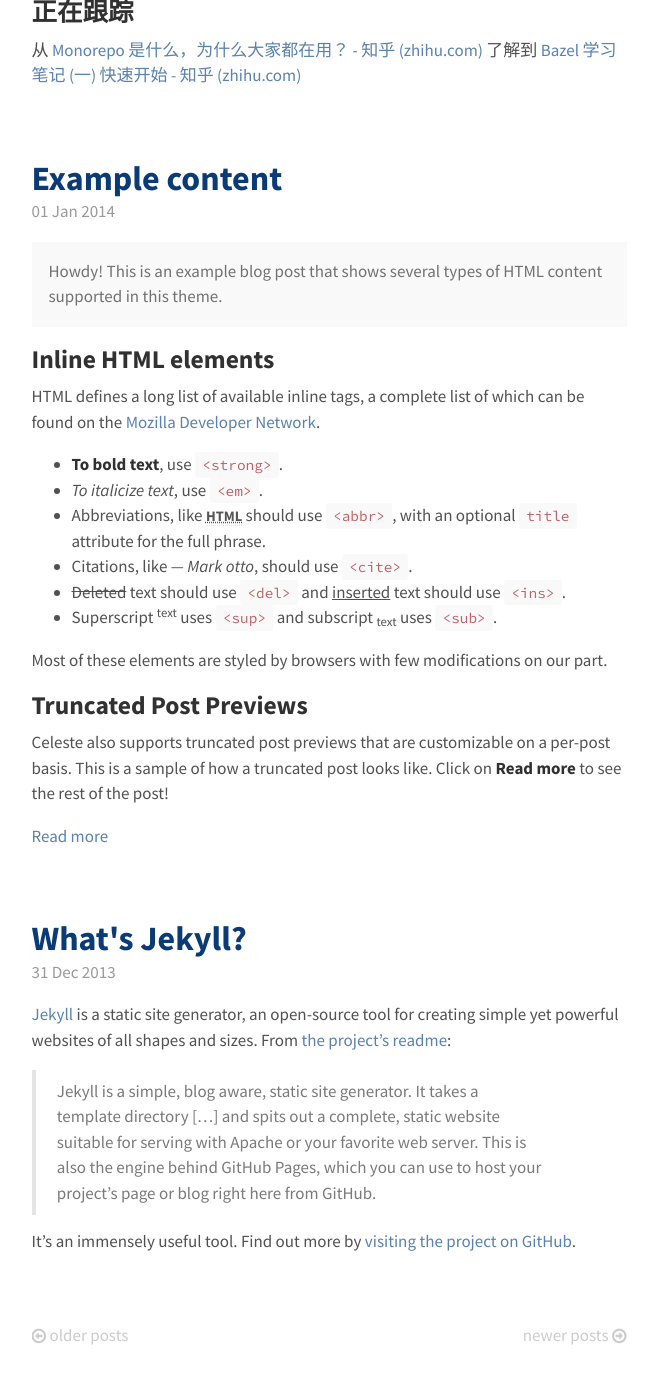
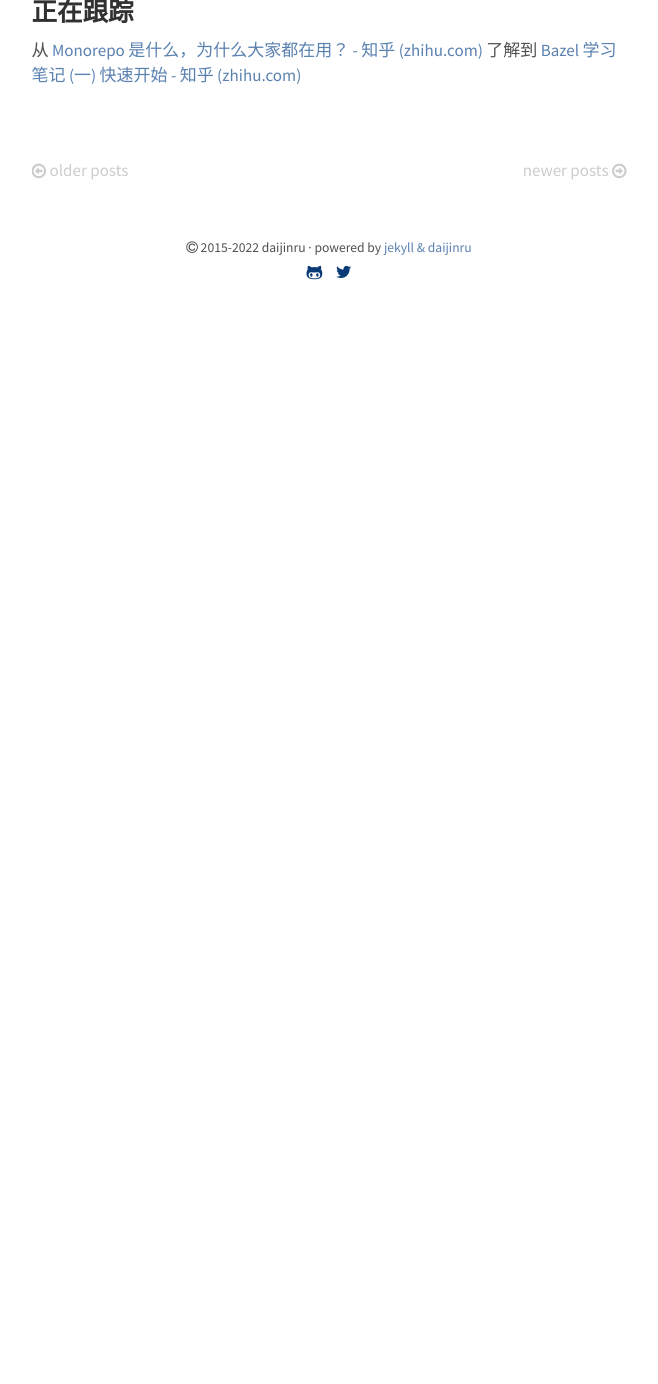
Before and after one commit to daijinru/daijinru.github.io, a Jekyll site: the page built from blog/index.html, in a window 1280 px wide and 1400 px high, scrolled down 211 px. Shown: the top 1384 px of the window, without its empty margins (311-969 px from the left). Built offline with Jekyll 4.4.1, drawn with Linux system fonts in a browser that asks for light colours; the list of posts is cut into pages by our own code; after the commit the page ends 900 px from its top, so only the background shows below that.

Commit message:
:pencil: 20220809 upd 02

```diff
--- a/blog/_posts/2013-12-31-whats-jekyll.md
+++ /dev/null
@@ -1,10 +0,0 @@
----
-layout: post
-title: What's Jekyll?
----
-
-[Jekyll](http://jekyllrb.com) is a static site generator, an open-source tool for creating simple yet powerful websites of all shapes and sizes. From [the project's readme](https://github.com/jekyll/jekyll/blob/master/README.markdown):
-
-> Jekyll is a simple, blog aware, static site generator. It takes a template directory [...] and spits out a complete, static website suitable for serving with Apache or your favorite web server. This is also the engine behind GitHub Pages, which you can use to host your project’s page or blog right here from GitHub.
-
-It's an immensely useful tool. Find out more by [visiting the project on GitHub](https://github.com/jekyll/jekyll).
--- a/blog/_posts/2014-01-01-example-content.md
+++ /dev/null
@@ -1,180 +0,0 @@
----
-layout: post
-title: Example content
-truncated_preview: true
-excerpt_separator: <!--more-->
----
-
-<div class="message">
-  Howdy! This is an example blog post that shows several types of HTML content supported in this theme.
-</div>
-
-## Inline HTML elements
-
-HTML defines a long list of available inline tags, a complete list of which can be found on the [Mozilla Developer Network](https://developer.mozilla.org/en-US/docs/Web/HTML/Element).
-
-- **To bold text**, use `<strong>`.
-- *To italicize text*, use `<em>`.
-- Abbreviations, like <abbr title="HyperText Markup Langage">HTML</abbr> should use `<abbr>`, with an optional `title` attribute for the full phrase.
-- Citations, like <cite>&mdash; Mark otto</cite>, should use `<cite>`.
-- <del>Deleted</del> text should use `<del>` and <ins>inserted</ins> text should use `<ins>`.
-- Superscript <sup>text</sup> uses `<sup>` and subscript <sub>text</sub> uses `<sub>`.
-
-Most of these elements are styled by browsers with few modifications on our part.
-
-## Truncated Post Previews
-
-Celeste also supports truncated post previews that are customizable on a per-post basis. This is a sample of how a truncated post looks like. Click on **Read more** to see the rest of the post!
-
-<!--more-->
-
-More details on how to use truncated post previews are in the [v1.4.0 release notes](https://github.com/nicoelayda/celeste/releases/tag/v1.4.0).
-
------
-
-Cum sociis natoque penatibus et magnis <a href="#">dis parturient montes</a>, nascetur ridiculus mus. *Aenean eu leo quam.* Pellentesque ornare sem lacinia quam venenatis vestibulum. Sed posuere consectetur est at lobortis. Cras mattis consectetur purus sit amet fermentum.
-
-> Curabitur blandit tempus porttitor. Nullam quis risus eget urna mollis ornare vel eu leo. Nullam id dolor id nibh ultricies vehicula ut id elit.
-
-Etiam porta **sem malesuada magna** mollis euismod. Cras mattis consectetur purus sit amet fermentum. Aenean lacinia bibendum nulla sed consectetur.
-
-## Footnotes
-
-Footnotes are supported as part of the Markdown syntax. Here's one in action. Clicking this number[^fn-sample_footnote] will lead you to a footnote. The syntax looks like:
-
-{% highlight text %}
-Clicking this number[^fn-sample_footnote]
-{% endhighlight %}
-
-Each footnote needs the `^fn-` prefix and a unique ID to be referenced for the footnoted content. The syntax for that list looks something like this:
-
-{% highlight text %}
-[^fn-sample_footnote]: Handy! Now click the return link to go back.
-{% endhighlight %}
-
-You can place the footnoted content wherever you like. Markdown parsers should properly place it at the bottom of the post.
-
-## Heading
-
-Vivamus sagittis lacus vel augue rutrum faucibus dolor auctor. Duis mollis, est non commodo luctus, nisi erat porttitor ligula, eget lacinia odio sem nec elit. Morbi leo risus, porta ac consectetur ac, vestibulum at eros.
-
-### Code
-
-Inline code is available with the `<code>` element. Snippets of multiple lines of code are supported through [rouge](https://github.com/jneen/rouge). Longer lines will automatically scroll horizontally when needed.
-
-{% highlight js %}
-// Example can be run directly in your JavaScript console
-
-// Create a function that takes two arguments and returns the sum of those arguments
-var adder = new Function("a", "b", "return a + b");
-
-// Call the function
-adder(2, 6);
-// > 8
-{% endhighlight %}
-
-You may also optionally show code snippets with line numbers. Add `linenos` to the rouge tags.
-
-{% highlight js linenos %}
-// Example can be run directly in your JavaScript console
-
-// Create a function that takes two arguments and returns the sum of those arguments
-var adder = new Function("a", "b", "return a + b");
-
-// Call the function
-adder(2, 6);
-// > 8
-{% endhighlight %}
-
-Aenean lacinia bibendum nulla sed consectetur. Etiam porta sem malesuada magna mollis euismod. Fusce dapibus, tellus ac cursus commodo, tortor mauris condimentum nibh, ut fermentum massa.
-
-### Gists via GitHub Pages
-
-Vestibulum id ligula porta felis euismod semper. Nullam quis risus eget urna mollis ornare vel eu leo. Donec sed odio dui.
-
-{% gist 13f94b734a4ddb132735 gist.md %}
-
-Aenean eu leo quam. Pellentesque ornare sem lacinia quam venenatis vestibulum. Nullam quis risus eget urna mollis ornare vel eu leo. Cum sociis natoque penatibus et magnis dis parturient montes, nascetur ridiculus mus. Donec sed odio dui. Vestibulum id ligula porta felis euismod semper.
-
-### Lists
-
-Cum sociis natoque penatibus et magnis dis parturient montes, nascetur ridiculus mus. Aenean lacinia bibendum nulla sed consectetur. Etiam porta sem malesuada magna mollis euismod. Fusce dapibus, tellus ac cursus commodo, tortor mauris condimentum nibh, ut fermentum massa justo sit amet risus.
-
-* Praesent commodo cursus magna, vel scelerisque nisl consectetur et.
-* Donec id elit non mi porta gravida at eget metus.
-* Nulla vitae elit libero, a pharetra augue.
-
-Donec ullamcorper nulla non metus auctor fringilla. Nulla vitae elit libero, a pharetra augue.
-
-1. Vestibulum id ligula porta felis euismod semper.
-2. Cum sociis natoque penatibus et magnis dis parturient montes, nascetur ridiculus mus.
-3. Maecenas sed diam eget risus varius blandit sit amet non magna.
-
-Cras mattis consectetur purus sit amet fermentum. Sed posuere consectetur est at lobortis.
-
-<dl>
-  <dt>HyperText Markup Language (HTML)</dt>
-  <dd>The language used to describe and define the content of a Web page</dd>
-
-  <dt>Cascading Style Sheets (CSS)</dt>
-  <dd>Used to describe the appearance of Web content</dd>
-
-  <dt>JavaScript (JS)</dt>
-  <dd>The programming language used to build advanced Web sites and applications</dd>
-</dl>
-
-Integer posuere erat a ante venenatis dapibus posuere velit aliquet. Morbi leo risus, porta ac consectetur ac, vestibulum at eros. Nullam quis risus eget urna mollis ornare vel eu leo.
-
-### Images
-
-Quisque consequat sapien eget quam rhoncus, sit amet laoreet diam tempus. Aliquam aliquam metus erat, a pulvinar turpis suscipit at.
-
-![placeholder](http://placehold.it/800x400 "Large example image")
-![placeholder](http://placehold.it/400x200 "Medium example image")
-![placeholder](http://placehold.it/200x200 "Small example image")
-
-### Tables
-
-Aenean lacinia bibendum nulla sed consectetur. Lorem ipsum dolor sit amet, consectetur adipiscing elit.
-
-<table>
-  <thead>
-    <tr>
-      <th>Name</th>
-      <th>Upvotes</th>
-      <th>Downvotes</th>
-    </tr>
-  </thead>
-  <tfoot>
-    <tr>
-      <td>Totals</td>
-      <td>21</td>
-      <td>23</td>
-    </tr>
-  </tfoot>
-  <tbody>
-    <tr>
-      <td>Alice</td>
-      <td>10</td>
-      <td>11</td>
-    </tr>
-    <tr>
-      <td>Bob</td>
-      <td>4</td>
-      <td>3</td>
-    </tr>
-    <tr>
-      <td>Charlie</td>
-      <td>7</td>
-      <td>9</td>
-    </tr>
-  </tbody>
-</table>
-
-Nullam id dolor id nibh ultricies vehicula ut id elit. Sed posuere consectetur est at lobortis. Nullam quis risus eget urna mollis ornare vel eu leo.
-
------
-
-Want to see something else added? <a href="https://github.com/nicoelayda/celeste/issues/new">Open an issue.</a>
-
-[^fn-sample_footnote]: Handy! Now click the return link to go back.
```
Also changed, not shown: index.md (+1 -37 lines).
